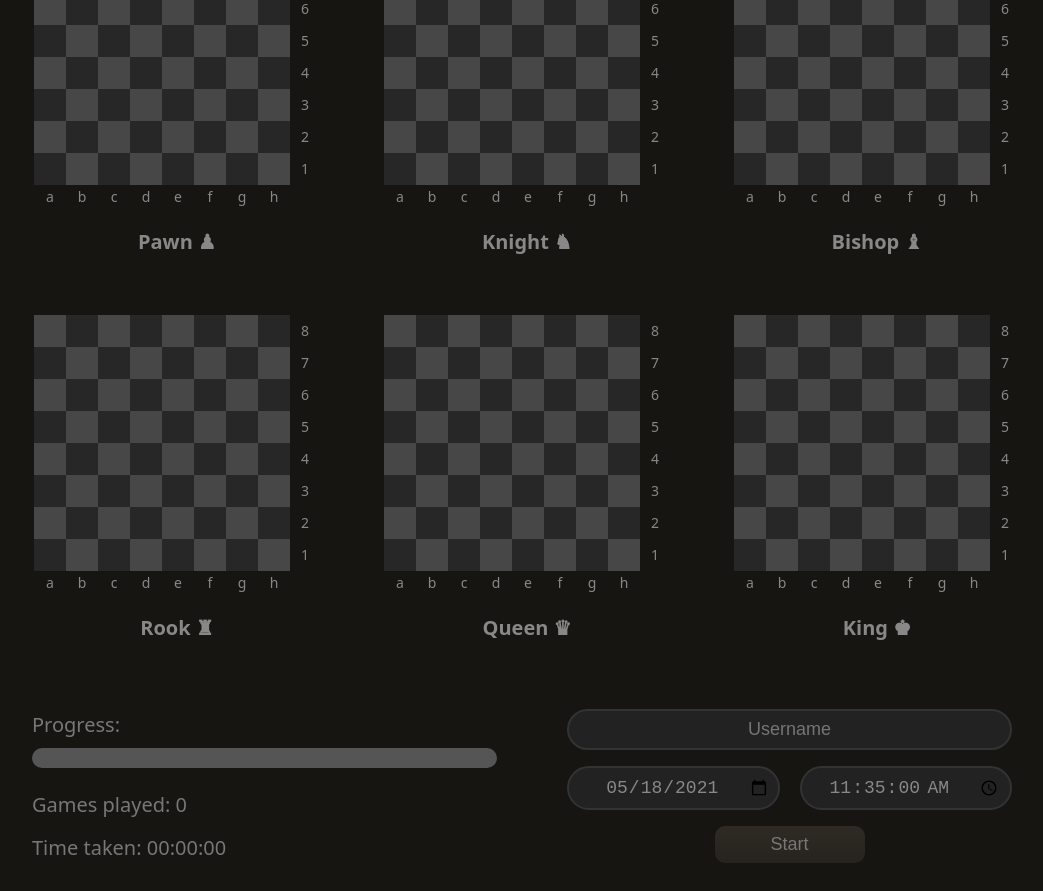
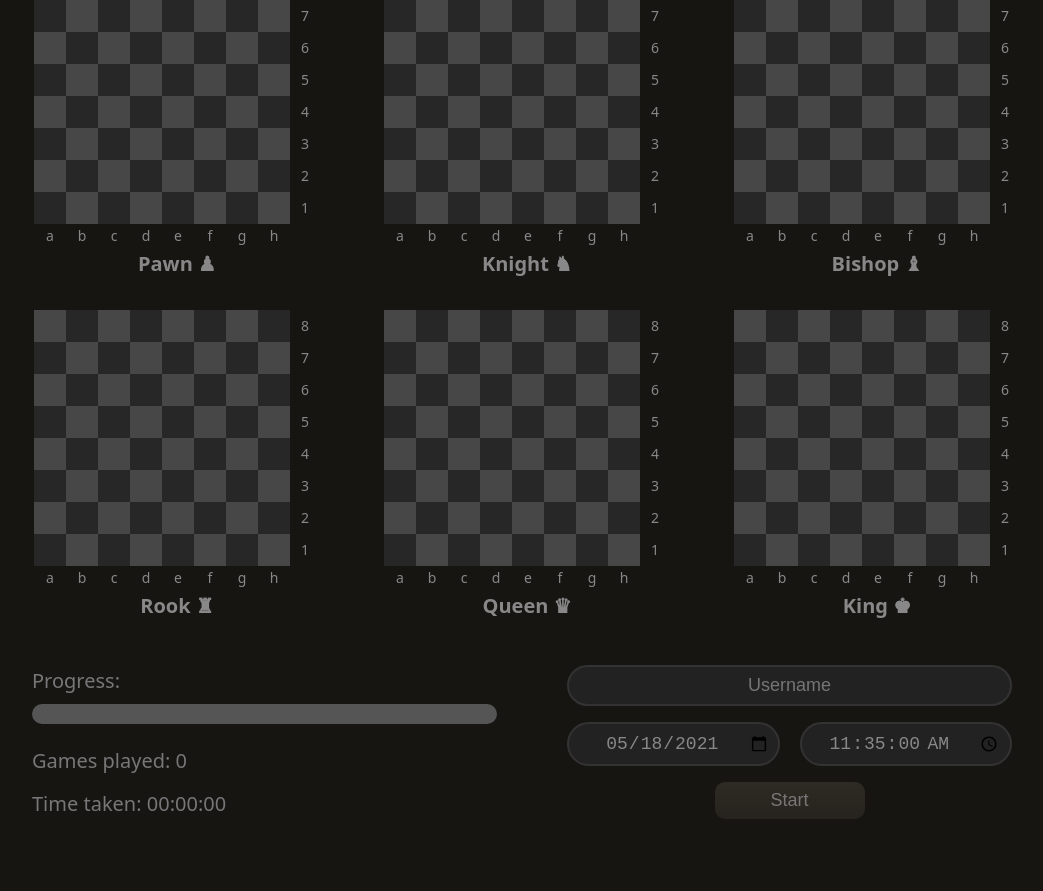
Before and after one commit to YodaEmbedding/chess-speedrun, a website: page index.html in a window 1280 px wide. Shown: the whole page, without its empty margins (113-1156 px from the left). After the commit the page ends 847 px from the top, so only its background shows below. Drawn offline with nearby package versions, Linux system fonts and the light colour scheme.

Commit message:
fix: more compact board vertical margins and padding

```diff
--- a/src/css/style.css
+++ b/src/css/style.css
@@ -35,7 +35,7 @@ body {
 
 .board-wrapper {
   display: block;
-  margin: 20px;
+  margin: 15px 20px;
 }
 
 .board {
@@ -85,7 +85,7 @@ body {
 .piece-name {
   font-size: 20px;
   font-weight: 900;
-  padding: 20px;
+  padding: 3px;
   text-align: center;
   color: #888888;
 }
```
